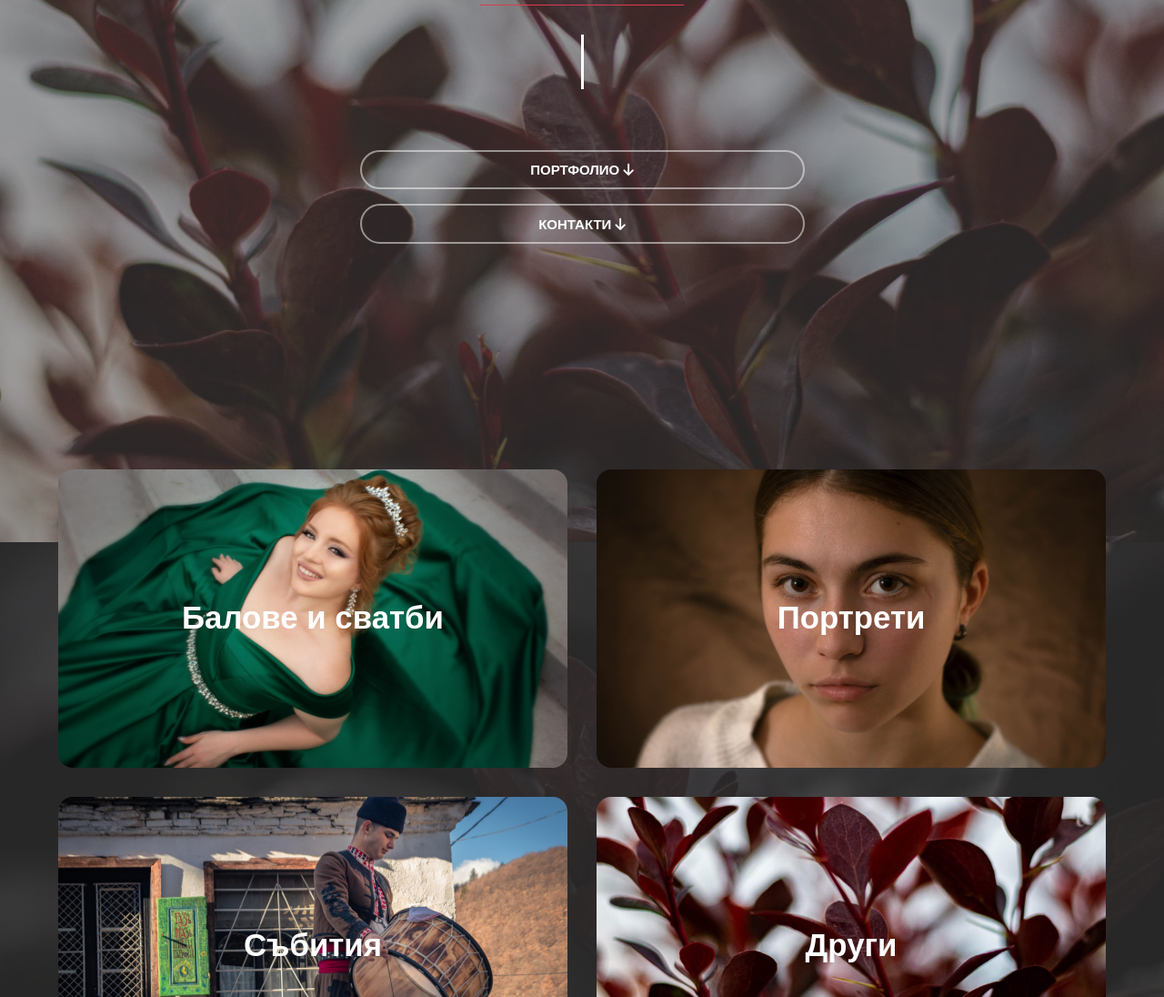
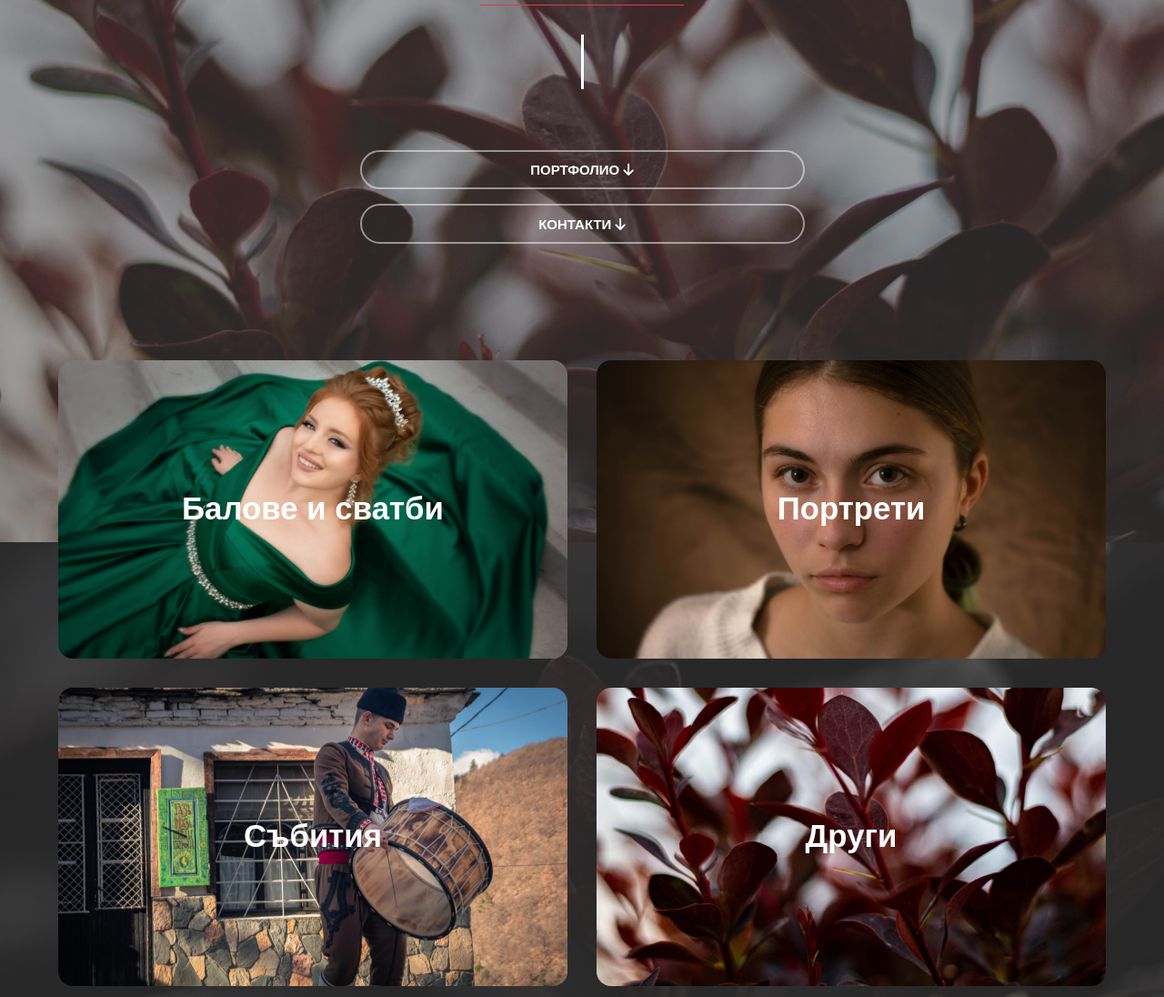
Before and after one commit to MariyanKarakiev/LetMePhoto, a plain HTML site: page index.html in a window 1280 px wide. Shown: the part 204-1300 px from the top of the page at 91% size. Drawn offline with Linux system fonts and the light colour scheme.

Commit message:
test with the porftolio cont

```diff
--- a/style.css
+++ b/style.css
@@ -1056,7 +1056,7 @@ body.nav-active .nav__list-item:nth-child(10) {
 .portfolio-container {
   position: absolute;
   z-index: 0;
-  top: 90vh;
+  top: 75vh;
   width: 100%;
   left: 50%;
   -webkit-transform: translate(-50%, 0%);
```
